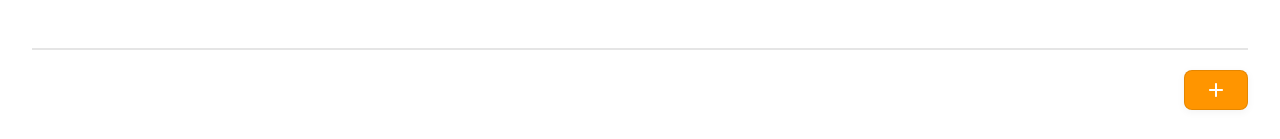
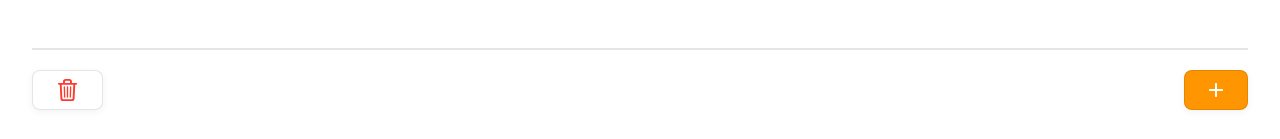
Before and after one commit to angelofmfonseca/counter-app, a React (Create React App) app: page /error in a window 1280 px wide. Shown: the part 658-797 px from the top of the page. Built offline with nearby package versions, Linux system fonts and the light colour scheme.

Commit message:
delete screen

```diff
--- a/src/components/molecules/ModalTop/index.js
+++ b/src/components/molecules/ModalTop/index.js
@@ -5,7 +5,6 @@ import Title from '../../atoms/Title';
 import * as S from './styles';
 
 const ModalTop = ({ setIsModalOpened, isDisabledButton }) => {
-  console.log('isDisabledButton: ', isDisabledButton);
   const enableButton = isDisabledButton ? '0.5' : '1';
   return (
     <S.Wrapper>
--- a/src/template/index.js
+++ b/src/template/index.js
@@ -1,20 +1,29 @@
 import React, { useState } from 'react';
 import { Button } from '../components/atoms/Button';
-import { IncrementIcon } from '../assets/Icons';
+import { IncrementIcon, TrashBinIcon } from '../assets/Icons';
 import Search from '../components/molecules/Search';
 import CreateScreen from '../components/organisms/CreateScreen';
 import * as S from './styles';
 
-const Template = ({ children, searchFilter }) => {
+const Template = ({ children, searchFilter, isSelectedItem = true }) => {
   const [isModalOpened, setIsModalOpened] = useState(false);
   return (
     <S.TemplateWrapper>
       <Search searchFilter={searchFilter} />
       <S.ChildrenWrapper>{children}</S.ChildrenWrapper>
       <S.AddCounterWrapper>
-        <Button onClick={() => setIsModalOpened(true)}>
-          <IncrementIcon fill="var(--white)" />
-        </Button>
+        <S.BottomWrapper>
+          {isSelectedItem ? (
+            <S.DeleteWrapper onClick={''}>
+              <Button color="white">
+                <TrashBinIcon fill="var(--destructive-red)" />
+              </Button>
+            </S.DeleteWrapper>
+          ) : null}
+          <Button onClick={() => setIsModalOpened(true)}>
+            <IncrementIcon fill="var(--white)" />
+          </Button>
+        </S.BottomWrapper>
       </S.AddCounterWrapper>
       <CreateScreen isModalOpened={isModalOpened} setIsModalOpened={setIsModalOpened} />
     </S.TemplateWrapper>
--- a/src/template/styles.js
+++ b/src/template/styles.js
@@ -20,5 +20,13 @@ export const AddCounterWrapper = styled.section`
   position: absolute;
   bottom: 32px;
   right: 32px;
+  left: 32px;
   flex: 0 0 auto;
 `;
+
+export const BottomWrapper = styled.div`
+  display: flex;
+  justify-content: space-between;
+`;
+
+export const DeleteWrapper = styled.div``;
```
